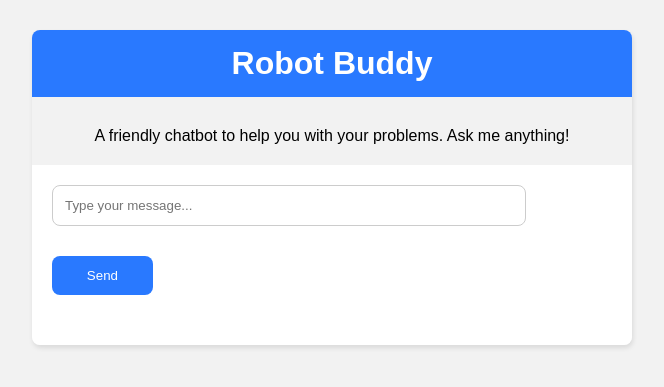
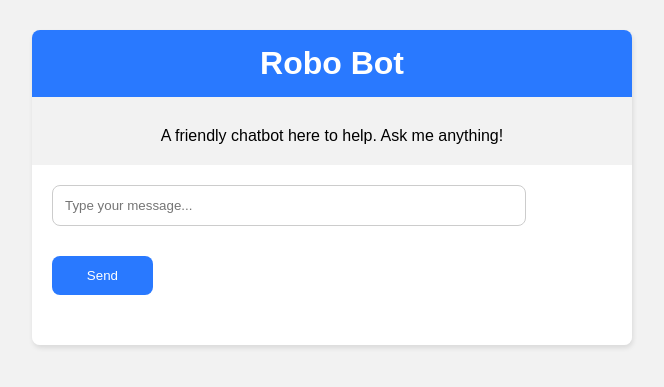
Before and after one commit to Daisha22d/probable-guacamole, a Flask app: page / in a window 1280 px wide. Shown: the top 387 px of the page, without its empty margins (308-972 px from the left). Run offline with Flask 3, Linux system fonts and the light colour scheme.

Commit message:
name change

```diff
--- a/src/templates/index.html
+++ b/src/templates/index.html
@@ -6,8 +6,8 @@
 </head>
 <body>
   <div class="chat-container">
-    <h1 class="chat-title">Robot Buddy</h1>
-    <p class="chat-description">A friendly chatbot to help you with your problems. Ask me anything!</p>
+    <h1 class="chat-title">Robo Bot</h1>
+    <p class="chat-description">A friendly chatbot here to help. Ask me anything!</p>
     <div class="chat-box">
       <div id="chat-display"></div>
       <input type="text" id="user-input" class="user-input" placeholder="Type your message..." />
```
